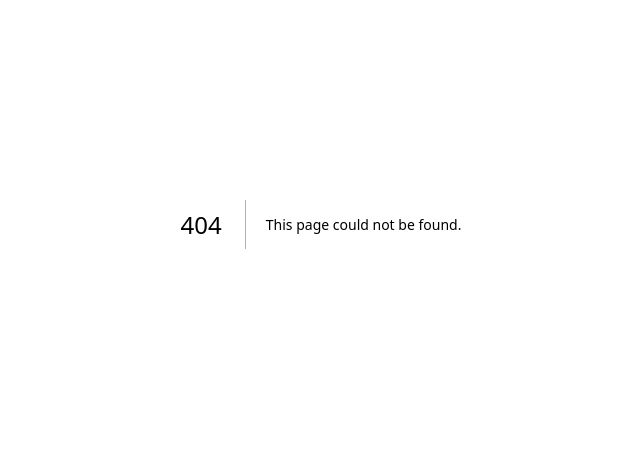
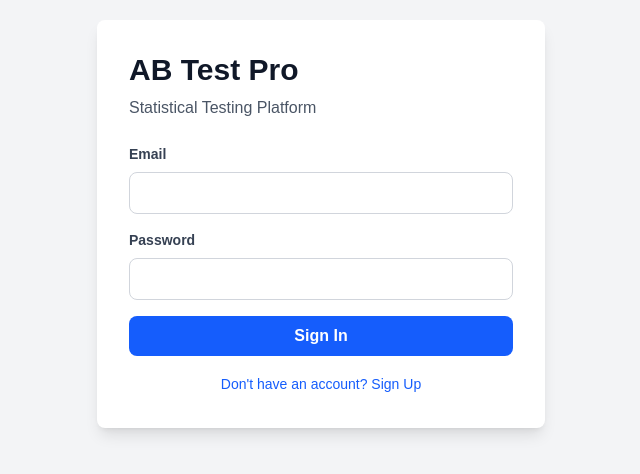
Before and after one commit to MrudulaLakkam/ab-testing-dashboard, a Next.js app in the folder apps/web/: page /login in a window 1280 px wide. Before the commit this address had no page. Shown: the part 176-650 px from the top of the page, without its empty margins (319-959 px from the left). Built offline with nearby package versions, Linux system fonts and the light colour scheme; no server answers.

Commit message:
feat: add authentication with supabase auth and login page

```diff
--- /dev/null
+++ b/apps/web/app/AuthContext.tsx
@@ -0,0 +1,83 @@
+'use client';
+
+import { createContext, useContext, useEffect, useState } from 'react';
+import { supabase } from './supabaseClient';
+import { User } from './types/auth';
+
+interface AuthContextType {
+  user: User | null;
+  loading: boolean;
+  signUp: (email: string, password: string) => Promise<void>;
+  signIn: (email: string, password: string) => Promise<void>;
+  signOut: () => Promise<void>;
+}
+
+const AuthContext = createContext<AuthContextType | undefined>(undefined);
+
+export function AuthProvider({ children }: { children: React.ReactNode }) {
+  const [user, setUser] = useState<User | null>(null);
+  const [loading, setLoading] = useState(true);
+
+  useEffect(() => {
+    checkUser();
+    const { data: listener } = supabase.auth.onAuthStateChange(async (event, session) => {
+      if (session) {
+        setUser({
+          id: session.user.id,
+          email: session.user.email || '',
+          created_at: session.user.created_at || '',
+        });
+      } else {
+        setUser(null);
+      }
+      setLoading(false);
+    });
+
+    return () => listener?.subscription.unsubscribe();
+  }, []);
+
+  const checkUser = async () => {
+    try {
+      const { data: { session } } = await supabase.auth.getSession();
+      if (session) {
+        setUser({
+          id: session.user.id,
+          email: session.user.email || '',
+          created_at: session.user.created_at || '',
+        });
+      }
+    } finally {
+      setLoading(false);
+    }
+  };
+
+  const signUp = async (email: string, password: string) => {
+    const { error } = await supabase.auth.signUp({ email, password });
+    if (error) throw error;
+  };
+
+  const signIn = async (email: string, password: string) => {
+    const { error } = await supabase.auth.signInWithPassword({ email, password });
+    if (error) throw error;
+  };
+
+  const signOut = async () => {
+    const { error } = await supabase.auth.signOut();
+    if (error) throw error;
+    setUser(null);
+  };
+
+  return (
+    <AuthContext.Provider value={{ user, loading, signUp, signIn, signOut }}>
+      {children}
+    </AuthContext.Provider>
+  );
+}
+
+export function useAuth() {
+  const context = useContext(AuthContext);
+  if (undefined === context) {
+    throw new Error('useAuth must be used within AuthProvider');
+  }
+  return context;
+}
--- a/apps/web/app/layout.tsx
+++ b/apps/web/app/layout.tsx
@@ -1,33 +1,24 @@
-import type { Metadata } from "next";
-import { Geist, Geist_Mono } from "next/font/google";
-import "./globals.css";
-
-const geistSans = Geist({
-  variable: "--font-geist-sans",
-  subsets: ["latin"],
-});
-
-const geistMono = Geist_Mono({
-  variable: "--font-geist-mono",
-  subsets: ["latin"],
-});
+import type { Metadata } from 'next';
+import { AuthProvider } from './AuthContext';
+import './globals.css';
 
 export const metadata: Metadata = {
-  title: "Create Next App",
-  description: "Generated by create next app",
+  title: 'AB Test Pro',
+  description: 'Statistical A/B Testing Platform',
 };
 
 export default function RootLayout({
   children,
-}: Readonly<{
+}: {
   children: React.ReactNode;
-}>) {
+}) {
   return (
-    <html
-      lang="en"
-      className={`${geistSans.variable} ${geistMono.variable} h-full antialiased`}
-    >
-      <body className="min-h-full flex flex-col" suppressHydrationWarning>{children}</body>
+    <html lang="en" suppressHydrationWarning>
+      <body suppressHydrationWarning>
+        <AuthProvider>
+          {children}
+        </AuthProvider>
+      </body>
     </html>
   );
 }
--- /dev/null
+++ b/apps/web/app/login/page.tsx
@@ -0,0 +1,87 @@
+'use client';
+
+import { useState } from 'react';
+import { useAuth } from '../AuthContext';
+import { useRouter } from 'next/navigation';
+
+export default function LoginPage() {
+  const [email, setEmail] = useState('');
+  const [password, setPassword] = useState('');
+  const [loading, setLoading] = useState(false);
+  const [error, setError] = useState('');
+  const [isSignUp, setIsSignUp] = useState(false);
+  const { signIn, signUp } = useAuth();
+  const router = useRouter();
+
+  const handleSubmit = async (e: React.FormEvent) => {
+    e.preventDefault();
+    setLoading(true);
+    setError('');
+
+    try {
+      if (isSignUp) {
+        await signUp(email, password);
+        alert('Check your email to confirm your account!');
+      } else {
+        await signIn(email, password);
+        router.push('/');
+      }
+    } catch (err: any) {
+      setError(err.message || 'An error occurred');
+    } finally {
+      setLoading(false);
+    }
+  };
+
+  return (
+    <div className="min-h-screen flex items-center justify-center bg-gray-100">
+      <div className="bg-white p-8 rounded-lg shadow-lg w-full max-w-md">
+        <h1 className="text-3xl font-bold text-gray-900 mb-2">AB Test Pro</h1>
+        <p className="text-gray-600 mb-6">Statistical Testing Platform</p>
+
+        <form onSubmit={handleSubmit} className="space-y-4">
+          <div>
+            <label className="block text-sm font-semibold text-gray-700 mb-2">Email</label>
+            <input
+              type="email"
+              value={email}
+              onChange={(e) => setEmail(e.target.value)}
+              className="w-full px-4 py-2 border border-gray-300 rounded-lg focus:ring-2 focus:ring-blue-500 outline-none"
+              required
+            />
+          </div>
+
+          <div>
+            <label className="block text-sm font-semibold text-gray-700 mb-2">Password</label>
+            <input
+              type="password"
+              value={password}
+              onChange={(e) => setPassword(e.target.value)}
+              className="w-full px-4 py-2 border border-gray-300 rounded-lg focus:ring-2 focus:ring-blue-500 outline-none"
+              required
+            />
+          </div>
+
+          {error && <p className="text-red-600 text-sm">{error}</p>}
+
+          <button
+            type="submit"
+            disabled={loading}
+            className="w-full px-4 py-2 bg-blue-600 text-white rounded-lg font-semibold hover:bg-blue-700 disabled:bg-gray-400"
+          >
+            {loading ? 'Loading...' : isSignUp ? 'Sign Up' : 'Sign In'}
+          </button>
+        </form>
+
+        <div className="mt-4 text-center">
+          <button
+            onClick={() => setIsSignUp(!isSignUp)}
+            className="text-blue-600 hover:underline text-sm"
+          >
+            {isSignUp ? 'Already have an account? Sign In' : "Don't have an account? Sign Up"}
+          </button>
+        </div>
+      </div>
+    </div>
+  );
+}
--- /dev/null
+++ b/apps/web/app/types/auth.ts
@@ -0,0 +1,11 @@
+export interface User {
+  id: string;
+  email: string;
+  created_at: string;
+}
+
+export interface AuthState {
+  user: User | null;
+  loading: boolean;
+  error: string | null;
+}
--- a/apps/web/package.json
+++ b/apps/web/package.json
@@ -10,6 +10,7 @@
   },
   "dependencies": {
     "@anthropic-ai/sdk": "^0.89.0",
+    "@supabase/auth-helpers-nextjs": "^0.15.0",
     "@supabase/supabase-js": "^2.103.0",
     "axios": "^1.15.0",
     "date-fns": "^4.1.0",
```
Also changed, not shown: 1 other file (tests, documents, lock files or other folders).
